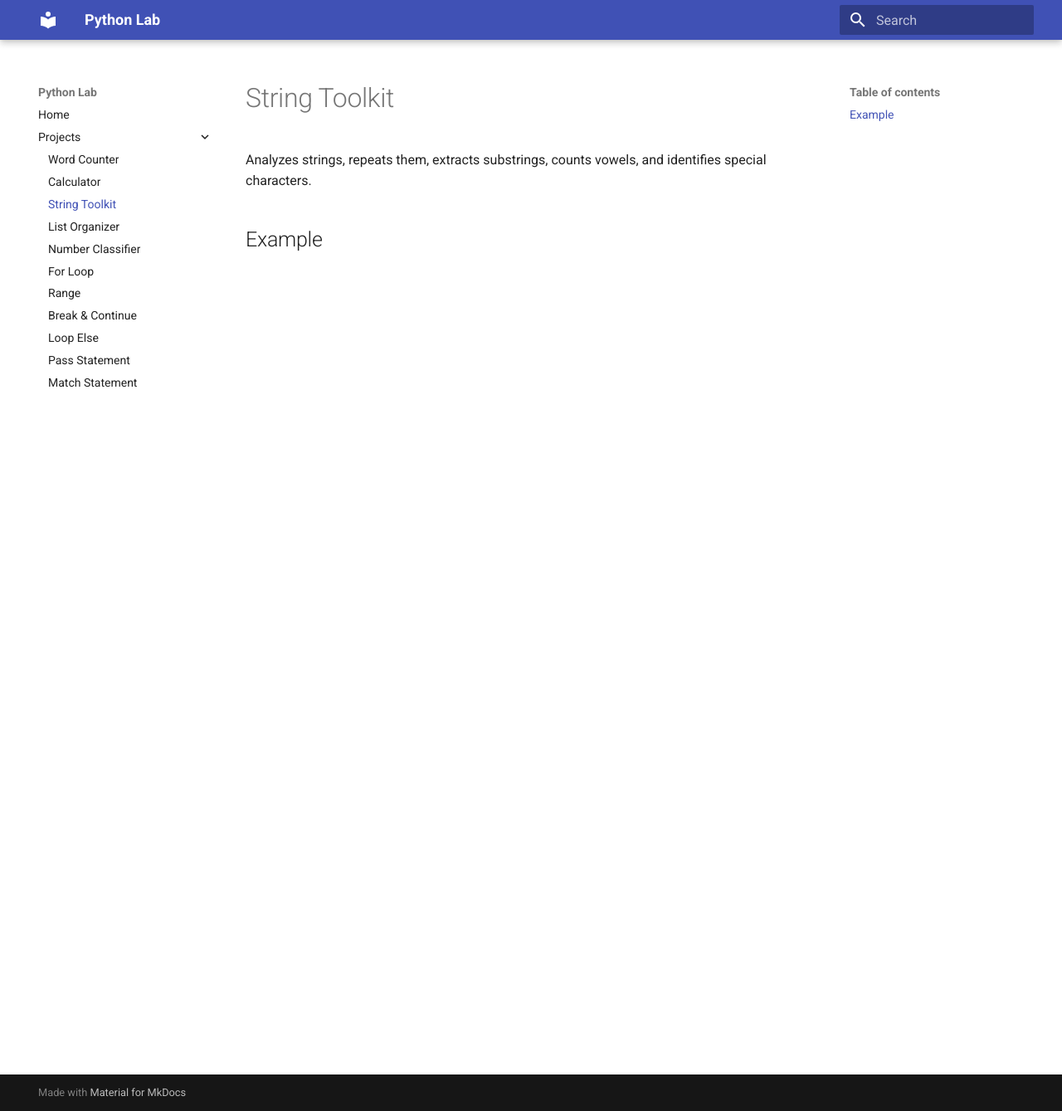
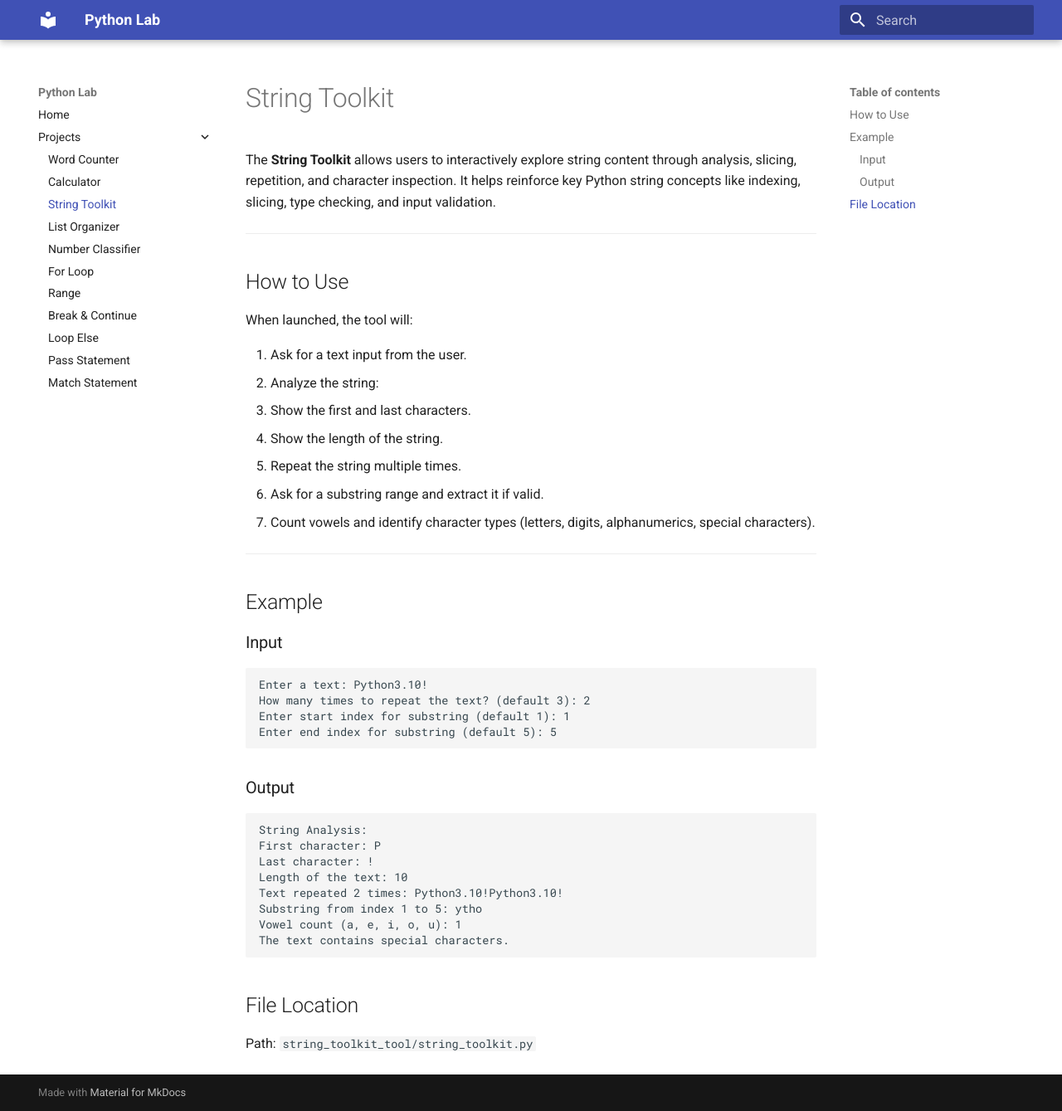
Before and after one commit to xiaosihuangsi/2025-python, an MkDocs documentation site: the page built from docs/projects/string_toolkit.md, in a window 1280 px wide and 1339 px high. Shown: the whole window at 83% size. Built offline with MkDocs 1.6.1 and Material for MkDocs 9.7.7, drawn with Linux system fonts in a browser that asks for light colours.

Commit message:
Add documentation for String Toolkit tool

````diff
--- a/docs/projects/string_toolkit.md
+++ b/docs/projects/string_toolkit.md
@@ -1,5 +1,43 @@
 # String Toolkit
 
-Analyzes strings, repeats them, extracts substrings, counts vowels, and identifies special characters.
+The **String Toolkit** allows users to interactively explore string content through analysis, slicing, repetition, and character inspection. It helps reinforce key Python string concepts like indexing, slicing, type checking, and input validation.
+
+---
+
+## How to Use
+
+When launched, the tool will:
+
+1. Ask for a text input from the user.
+2. Analyze the string:
+   - Show the first and last characters.
+   - Show the length of the string.
+   - Repeat the string multiple times.
+3. Ask for a substring range and extract it if valid.
+4. Count vowels and identify character types (letters, digits, alphanumerics, special characters).
+
+---
 
 ## Example
+
+### Input
+```bash
+Enter a text: Python3.10!
+How many times to repeat the text? (default 3): 2
+Enter start index for substring (default 1): 1
+Enter end index for substring (default 5): 5
+```
+### Output
+```bash
+String Analysis:
+First character: P
+Last character: !
+Length of the text: 10
+Text repeated 2 times: Python3.10!Python3.10!
+Substring from index 1 to 5: ytho
+Vowel count (a, e, i, o, u): 1
+The text contains special characters.
+```
+
+## File Location
+Path: `string_toolkit_tool/string_toolkit.py`
````
